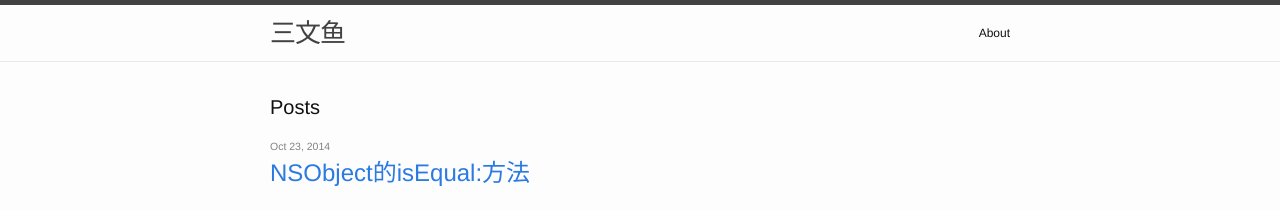
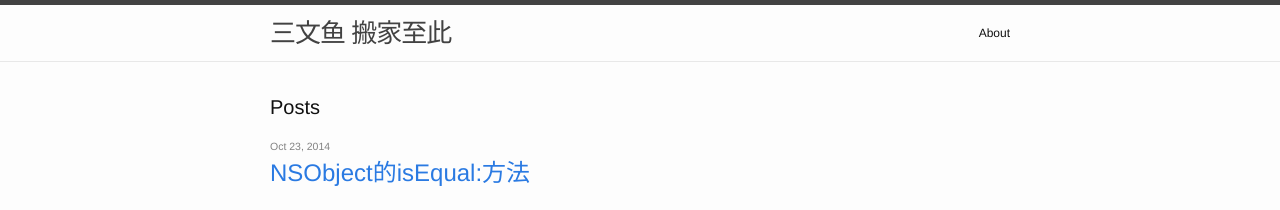
Before and after one commit to binkwang/hanmbink.github.io, a Jekyll site: the page built from index.html, in a window 1280 px wide. Shown: the top 210 px of the page. Built offline with Jekyll 4.4.1, drawn with Linux system fonts in a browser that asks for light colours.

Commit message:
Update _config.yml

```diff
--- a/_config.yml
+++ b/_config.yml
@@ -1,5 +1,5 @@
 # Site settings
-title: 三文鱼
+title: 三文鱼 搬家至此
 email: fxmmc@sina.com
 description: > # this means to ignore newlines until "baseurl:"
 
```
